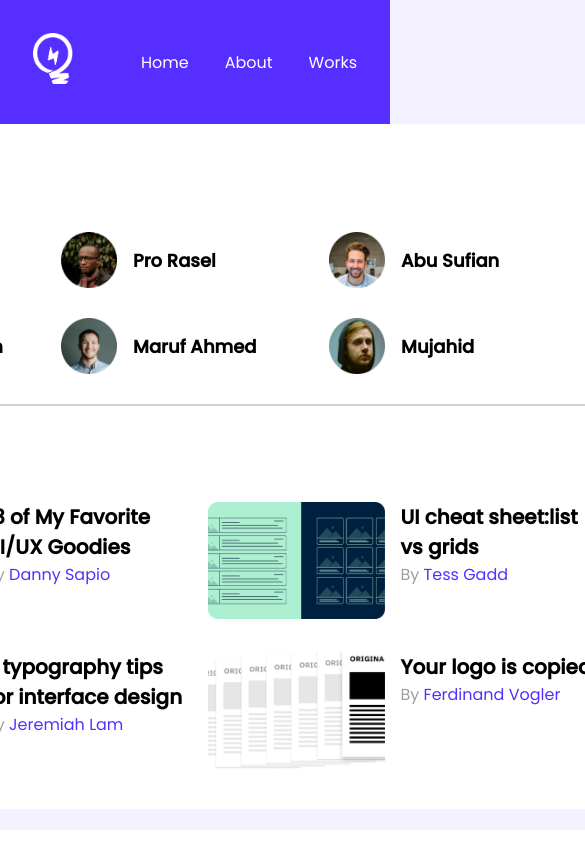
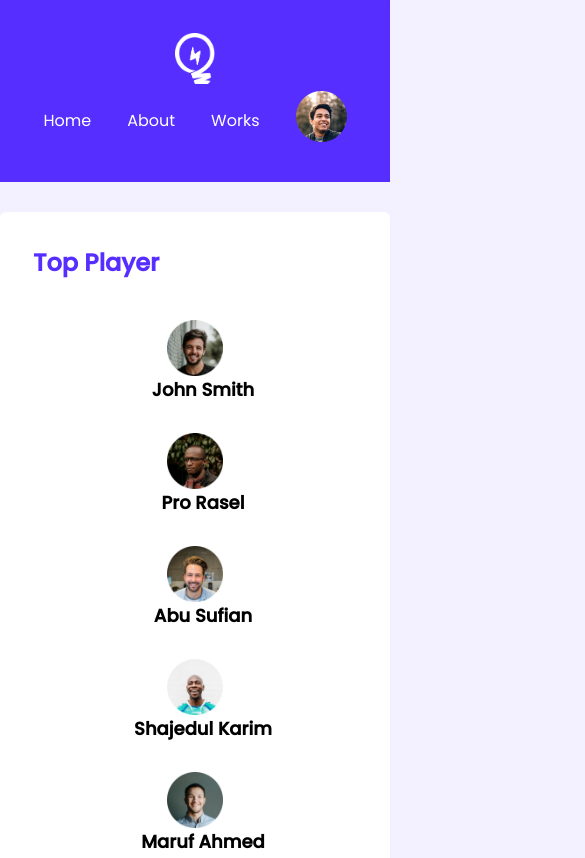
Before and after one commit to Antorkarmokar28/leader-broad-css-3, a plain HTML site: page index.html in a window 390 px wide. Shown: the top 858 px of the page, 585 px wide, since content can reach past the window. Drawn offline with Linux system fonts and the light colour scheme; a web font is replaced by a local one.

Commit message:
this website mobile and tablet responsive added

```diff
--- a/index.html
+++ b/index.html
@@ -22,6 +22,7 @@
                     <li><a href="">Home</a></li>
                     <li><a href="">About</a></li>
                     <li><a href="">Works</a></li>
+                    <li><a href=""><img src="images/icons/profile.png" alt=""></a></li>
                 </ul>
             </div>
         </div>
--- a/styles/style.css
+++ b/styles/style.css
@@ -44,6 +44,7 @@ hr{
 }
 .menu-inner ul{
     display: flex;
+    align-items: center;
     gap: 36px;
 }
 .menu-inner ul li{
@@ -53,7 +54,14 @@ hr{
     text-decoration: none;
     color: #FFFFFF;
 }
+.menu-inner ul li a img{
+    width: 51px;
+    height: 51px;
+}
 /* top player section style */
+.top-player-setion{
+    margin-top: 30px;
+}
 .top-player{
     margin-bottom: 30px;
 }
@@ -191,3 +199,39 @@ hr{
 .time{
     color: #FF4A60;
 }
+/* ---------------
+    media query
+--------------- */
+/* ----------------------
+    mobile responsive
+---------------------- */
+@media only screen and (max-width:688px) {
+    .container{
+        width: 100%;
+    }
+    .header-container, .player{
+        flex-direction: column;
+    }
+    .players, .blogs, .courses{
+        grid-template-columns: repeat(1, 1fr);
+    }
+    .blog{
+        align-items: center;
+    }
+}
+/* -------------------
+    tabe responsive
+------------------- */
+@media only screen and (min-width:689px) and (max-width:992px) {
+    .container{
+        width: 100%;
+    }
+    .players, .courses{
+        display: grid;
+        grid-template-columns: repeat(2, 1fr);
+        justify-items: center;
+    }
+    .course{
+        margin-top: 30px;
+    }
+}
```
